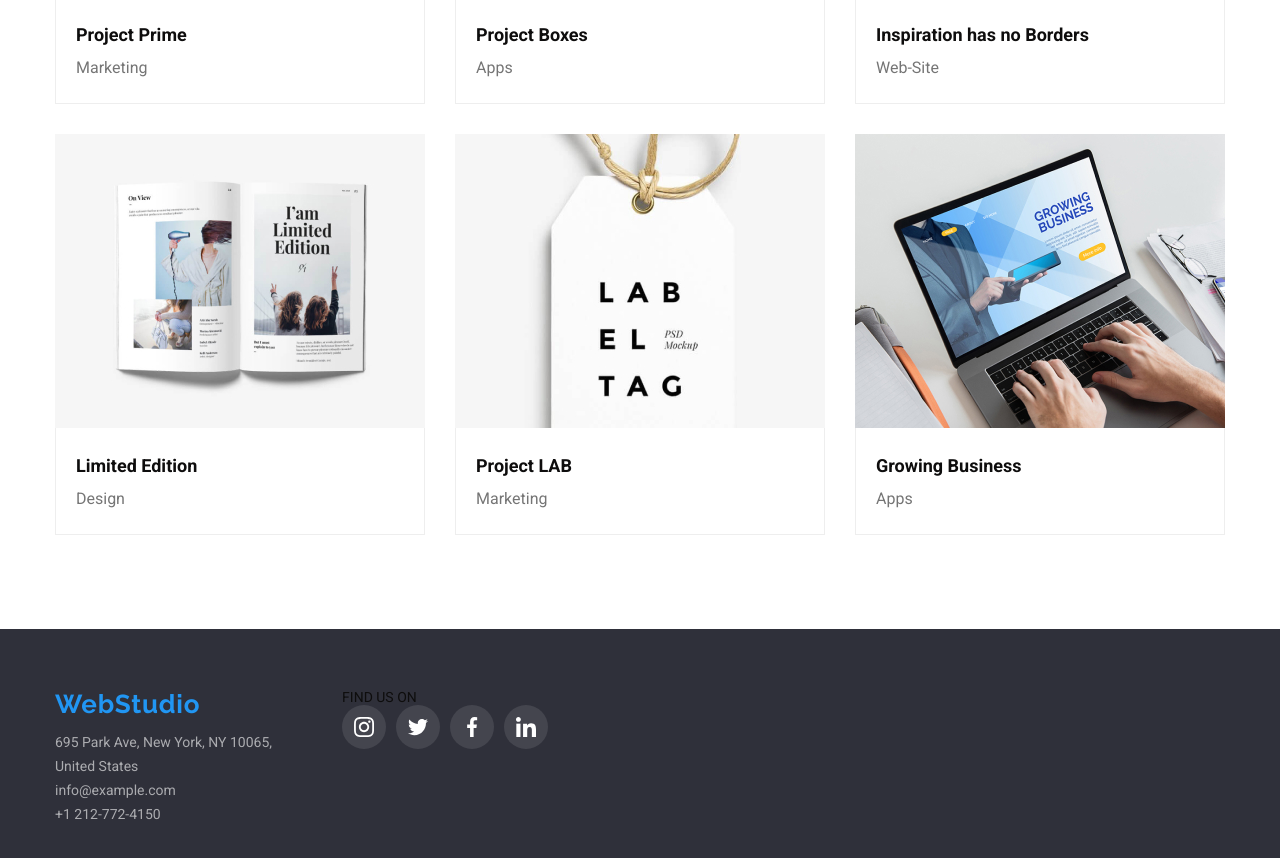
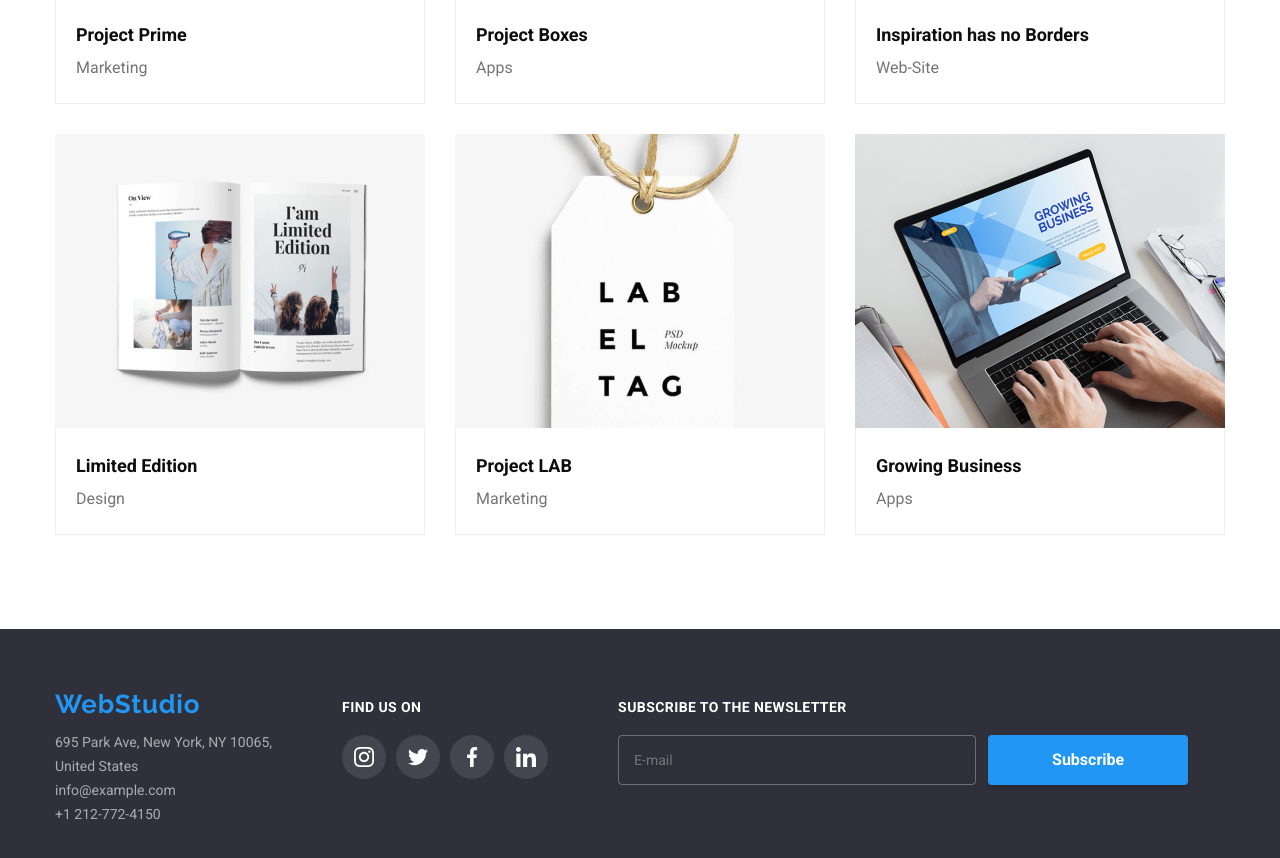
Before and after one commit to reemodo/goit-markup-hw-07, a plain HTML site: page portfolio.html in a window 1280 px wide. Shown: the part 990-1848 px from the top of the page. Drawn offline with nearby package versions, Linux system fonts and the light colour scheme.

Commit message:
add subscribe section to the portfolio page

```diff
--- a/portfolio.html
+++ b/portfolio.html
@@ -274,8 +274,8 @@
                     </address>
                 </div>
 
-                <div>
-                    <p class="find-us-text">FIND US ON</p>
+                <div class="footer-items">
+                    <p class="footer-text">FIND US ON</p>
                     <ul class="list find-us-icons-list">
                         <li class="find-us-icon">
                             <a href="" class="link find-us-icon-link">
@@ -311,6 +311,16 @@
                         </li>
                     </ul>
                 </div>
+                <div>
+                    <p class="footer-text">Subscribe to the newsletter</p>
+                    <div style="display: flex;">
+                        <input class="subscribe-field" type="email" name="email-to-subscribe" placeholder="E-mail"/>
+                        <button class="subscribe-button">Subscribe
+                            <svg width="24" height="24"><use href="images/icons.svg#subscribe"></use></svg>
+                        </button>
+                    </div>
+                </div>
+        </div>
         </div>
     </footer>
     </body>
```
